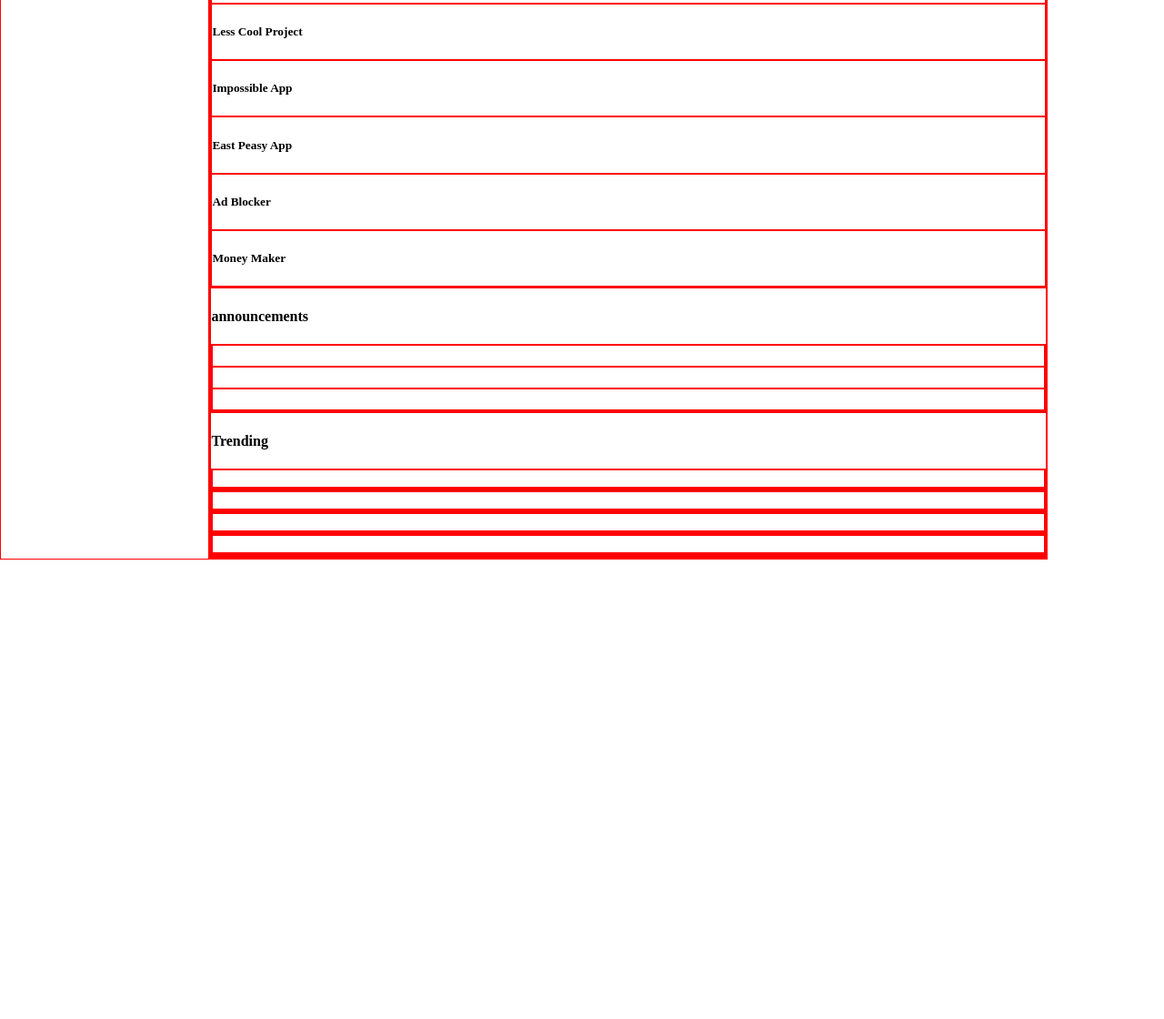
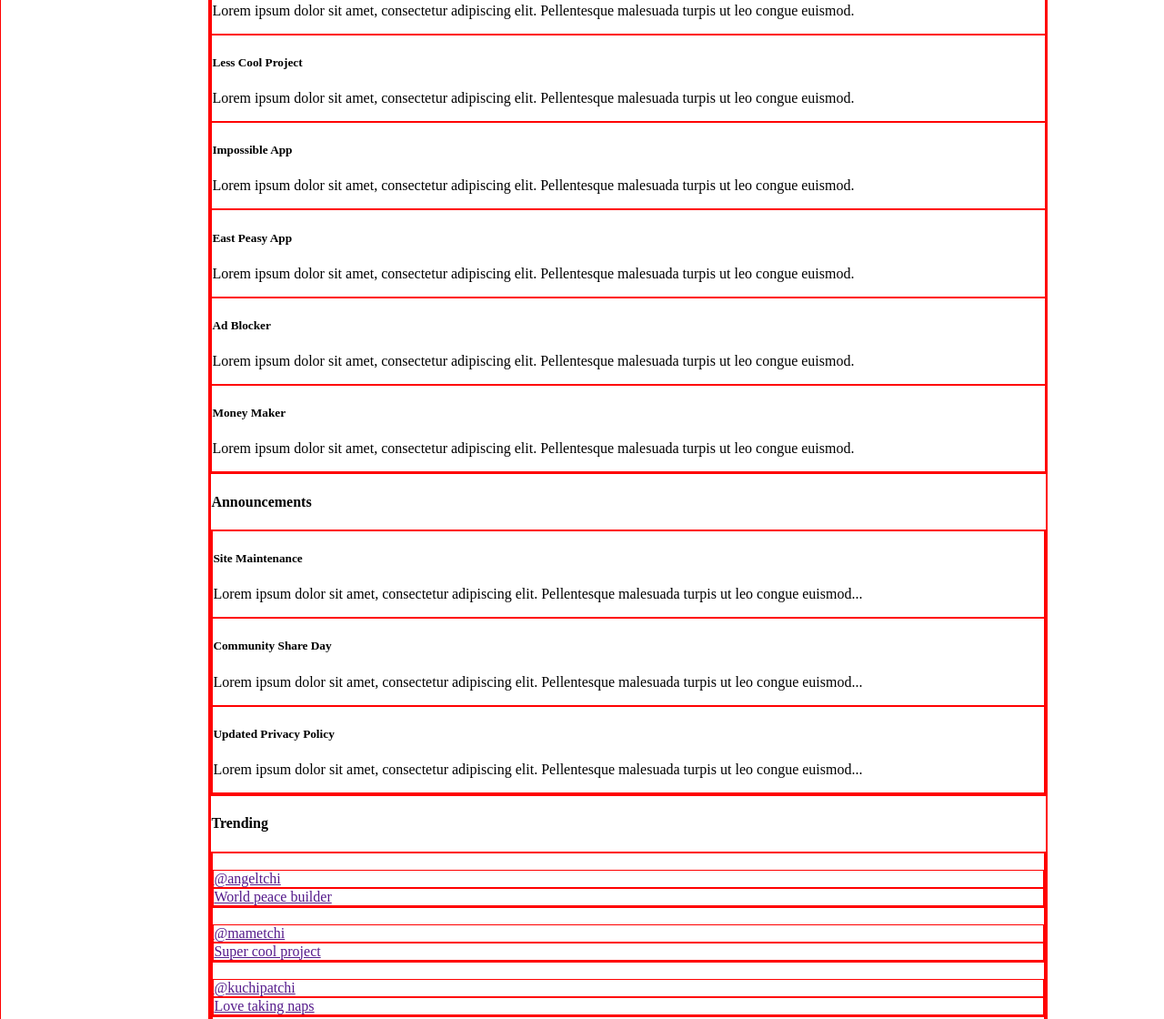
Before and after one commit to christina-aguiar/odin-adminDashboard, a plain HTML site: page index.html in a window 1280 px wide. Shown: the part 364-1484 px from the top of the page at 91% size. Before the commit the page ends 979 px from the top, so only its background shows below. Drawn offline with Linux system fonts and the light colour scheme.

Commit message:
fix typo. add content

```diff
--- a/index.html
+++ b/index.html
@@ -81,7 +81,7 @@
                 <input type="search" name="search" id="search">
             </div>
             <p>Hi there,</p>
-            <h2>Morgan Oakley (@morgan)</h2>
+            <h2>Deviltchi (@deviltchi)</h2>
         </div>
         <div class="right">
             <div class="menu-up">
@@ -90,7 +90,7 @@
                 </a>
                 <div>
                     <img src="" alt="">
-                    <p>Morgan Oakley</p>
+                    <p>Deviltchi</p>
                 </div>
             </div>
             <div class="menu-down">
@@ -112,43 +112,43 @@
             <h4>Your projects</h4>
             <div class="card">
                 <h5>Super Cool Project</h5>
-                <p class="card-text"></p>
+                <p class="card-text">Lorem ipsum dolor sit amet, consectetur adipiscing elit. Pellentesque malesuada turpis ut leo congue euismod.</p>
             </div>
             <div class="card">
                 <h5>Less Cool Project</h5>
-                <p class="card-text"></p>
+                <p class="card-text">Lorem ipsum dolor sit amet, consectetur adipiscing elit. Pellentesque malesuada turpis ut leo congue euismod.</p>
             </div>
             <div class="card">
                 <h5>Impossible App</h5>
-                <p class="card-text"></p>
+                <p class="card-text">Lorem ipsum dolor sit amet, consectetur adipiscing elit. Pellentesque malesuada turpis ut leo congue euismod.</p>
             </div>
             <div class="card">
                 <h5>East Peasy App</h5>
-                <p class="card-text"></p>
+                <p class="card-text">Lorem ipsum dolor sit amet, consectetur adipiscing elit. Pellentesque malesuada turpis ut leo congue euismod.</p>
             </div>
             <div class="card">
                 <h5>Ad Blocker</h5>
-                <p class="card-text"></p>
+                <p class="card-text">Lorem ipsum dolor sit amet, consectetur adipiscing elit. Pellentesque malesuada turpis ut leo congue euismod.</p>
             </div>
             <div class="card">
                 <h5>Money Maker</h5>
-                <p class="card-text"></p>
+                <p class="card-text">Lorem ipsum dolor sit amet, consectetur adipiscing elit. Pellentesque malesuada turpis ut leo congue euismod.</p>
             </div>
         </div>
         <div class="announcements">
-            <h4>announcements</h4>
+            <h4>Announcements</h4>
             <div class="announcements-block">
                 <div class="announcement-card">
-                    <h5></h5>
-                    <p></p>
+                    <h5>Site Maintenance</h5>
+                    <p>Lorem ipsum dolor sit amet, consectetur adipiscing elit. Pellentesque malesuada turpis ut leo congue euismod...</p>
                 </div>
                 <div class="announcement-card">
-                    <h5></h5>
-                    <p></p>
+                    <h5>Community Share Day</h5>
+                    <p>Lorem ipsum dolor sit amet, consectetur adipiscing elit. Pellentesque malesuada turpis ut leo congue euismod...</p>
                 </div>
                 <div class="announcement-card">
-                    <h5></h5>
-                    <p></p>
+                    <h5>Updated Privacy Policy</h5>
+                    <p>Lorem ipsum dolor sit amet, consectetur adipiscing elit. Pellentesque malesuada turpis ut leo congue euismod...</p>
                 </div>
             </div>
         </div>
@@ -158,29 +158,29 @@
                 <div class="profile">
                     <a href="">
                         <img src="" alt="">
-                        <div class="nick"></div>
-                        <div class="name"></div>
+                        <div class="nickname">@angeltchi</div>
+                        <div class="bio">World peace builder</div>
                     </a>
                 </div>
                 <div class="profile">
                     <a href="">
                         <img src="" alt="">
-                        <div class="nick"></div>
-                        <div class="name"></div>
+                        <div class="nickname">@mametchi</div>
+                        <div class="bio">Super cool project</div>
                     </a>
                 </div>
                 <div class="profile">
                     <a href="">
                         <img src="" alt="">
-                        <div class="nick"></div>
-                        <div class="name"></div>
+                        <div class="nickname">@kuchipatchi</div>
+                        <div class="bio">Love taking naps</div>
                     </a>
                 </div>
                 <div class="profile">
                     <a href="">
                         <img src="" alt="">
-                        <div class="nick"></div>
-                        <div class="name"></div>
+                        <div class="nickname">@deviltchi</div>
+                        <div class="bio">World caos bringer</div>
                     </a>
                 </div>
             </div>
```
